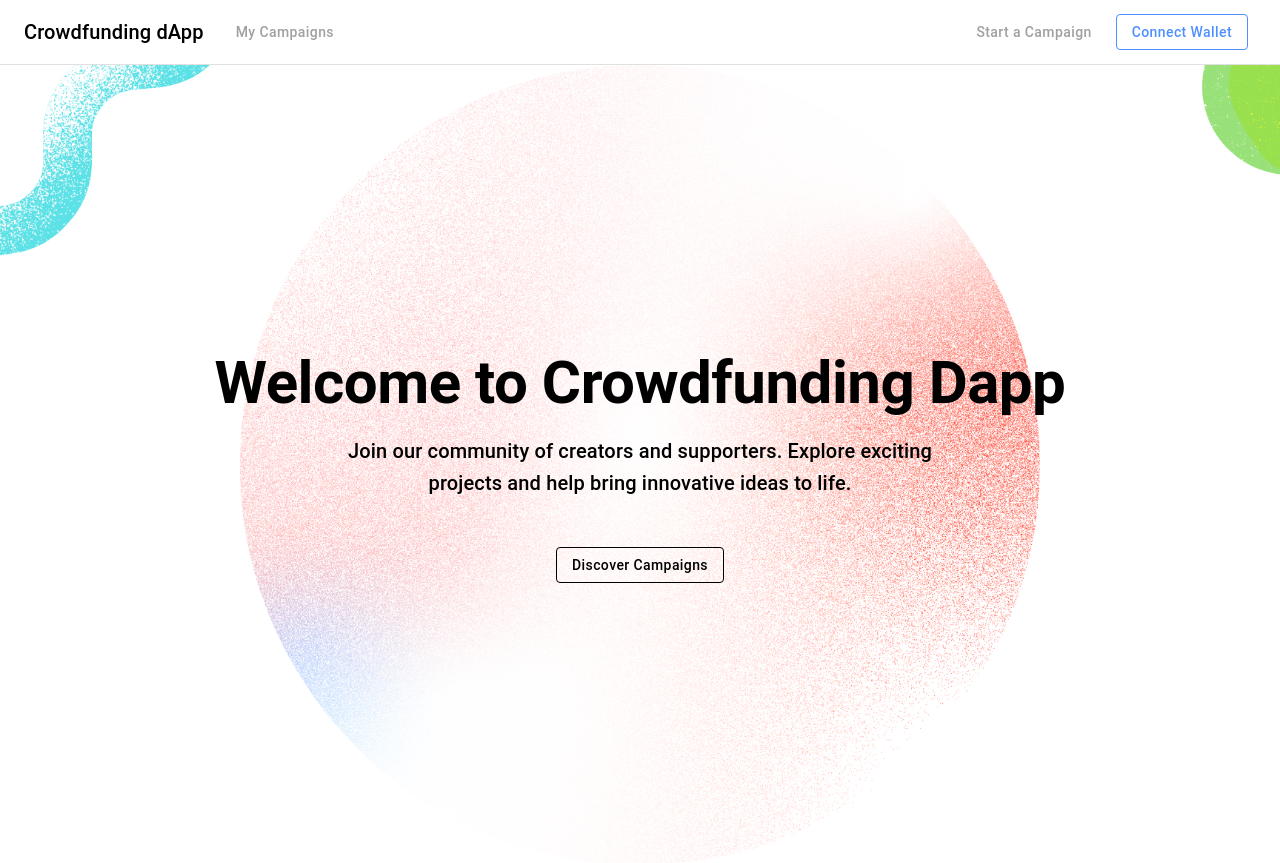
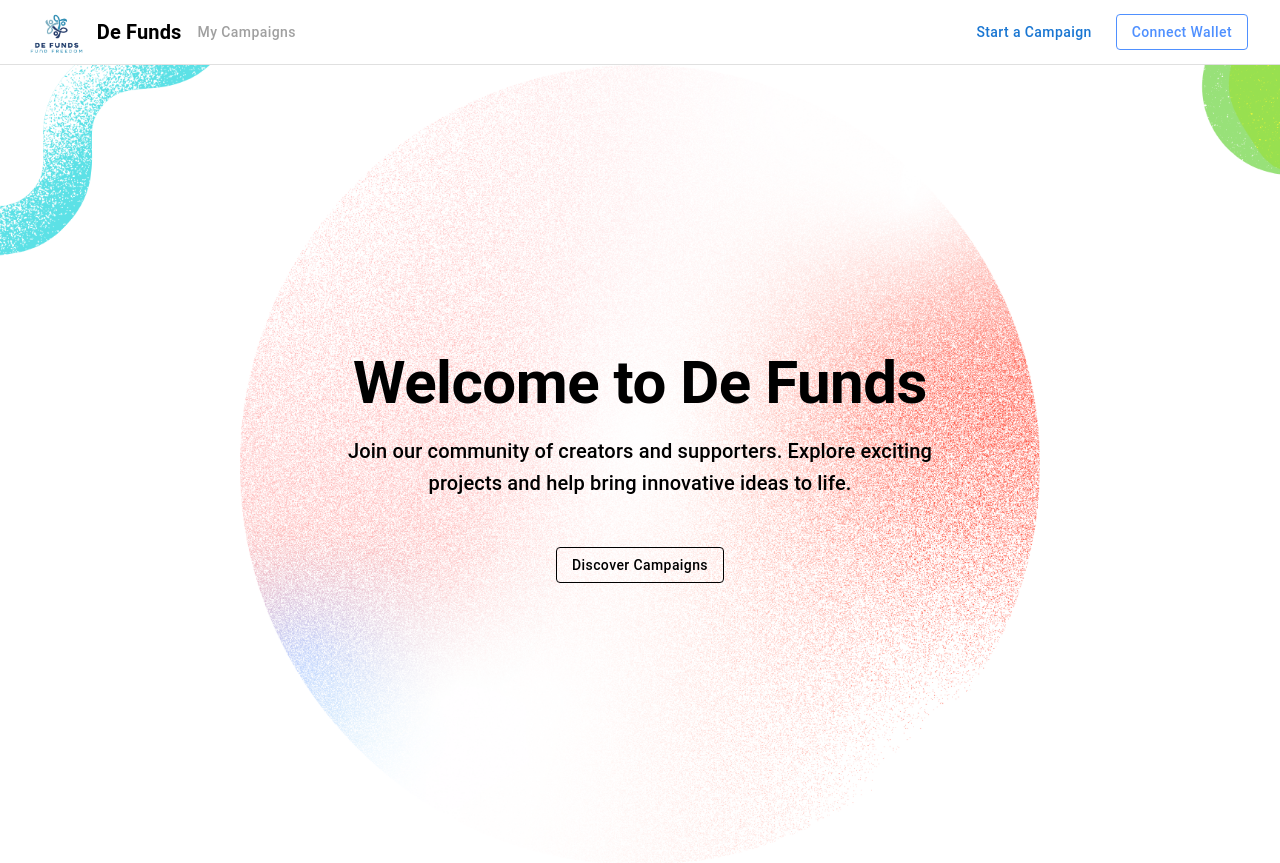
Before and after one commit to Hyhen115/DeFunds, a React (Vite) app: page / in a window 1280 px wide. Shown: the top 863 px of the page. Built offline with nearby package versions, Linux system fonts and the light colour scheme.

Commit message:
nav bar update logo, and app name

```diff
--- a/src/components/Navbar.jsx
+++ b/src/components/Navbar.jsx
@@ -56,19 +56,24 @@ const Navbar = ({ account, setAccount, setWeb3 }) => {
       sx={{ backgroundColor: "#FFFFFF", borderBottom: "1px solid #E0E0E0" }}
     >
       <Toolbar sx={{ minHeight: 64 }}>
+        <Link to="/" style={{ display: "flex", alignItems: "center", textDecoration: "none" }}>
+          <img
+            src="src/assets/logo.png"
+            alt="De Funds Und Freedom Logo"
+            style={{ height: "50px", width: "auto", marginRight: "8px" }}
+          />
           <Typography
             variant="h6"
-          component={Link}
-          to="/"
             sx={{
               color: "#000000",
               flexGrow: 0,
-            mr: 2,
               textDecoration: "none",
+              fontWeight: "bold",
             }}
           >
-          Crowdfunding dApp
+            De Funds
           </Typography>
+        </Link>
         <Button
           onClick={() => handleRestrictedClick("/mycampaign")}
           sx={{
@@ -94,7 +99,7 @@ const Navbar = ({ account, setAccount, setWeb3 }) => {
                     border: "1px solid #000000",
                   }
                 : {
-                    color: "#A0A0A0",
+                    color: "none",
                     pointerEvents: "none",
                     border: "none",
                   }),
--- a/src/pages/Home.jsx
+++ b/src/pages/Home.jsx
@@ -75,7 +75,7 @@ const Home = ({ account, web3, factoryContract }) => {
     <>
       <Box sx={{ minHeight: "100vh", display: "flex", flexDirection: "column", justifyContent: "center", alignItems: "center", textAlign: "center", p: 4, backgroundImage: `url(${homeBackground})`, backgroundRepeat: "no-repeat", backgroundSize: "cover", backgroundPosition: "center" }}>
         <Typography variant="h2" component="h1" sx={{ fontWeight: "bold", mb: 2, color: "#000" }}>
-          Welcome to Crowdfunding Dapp
+          Welcome to De Funds
         </Typography>
         <Typography variant="h6" sx={{ maxWidth: "600px", mb: 4, color: "#000" }}>
           Join our community of creators and supporters. Explore exciting projects and help bring innovative ideas to life.
```
Also changed, not shown: src/assets/logo.png (added). Lines whose indentation alone changed are shown as unchanged.
